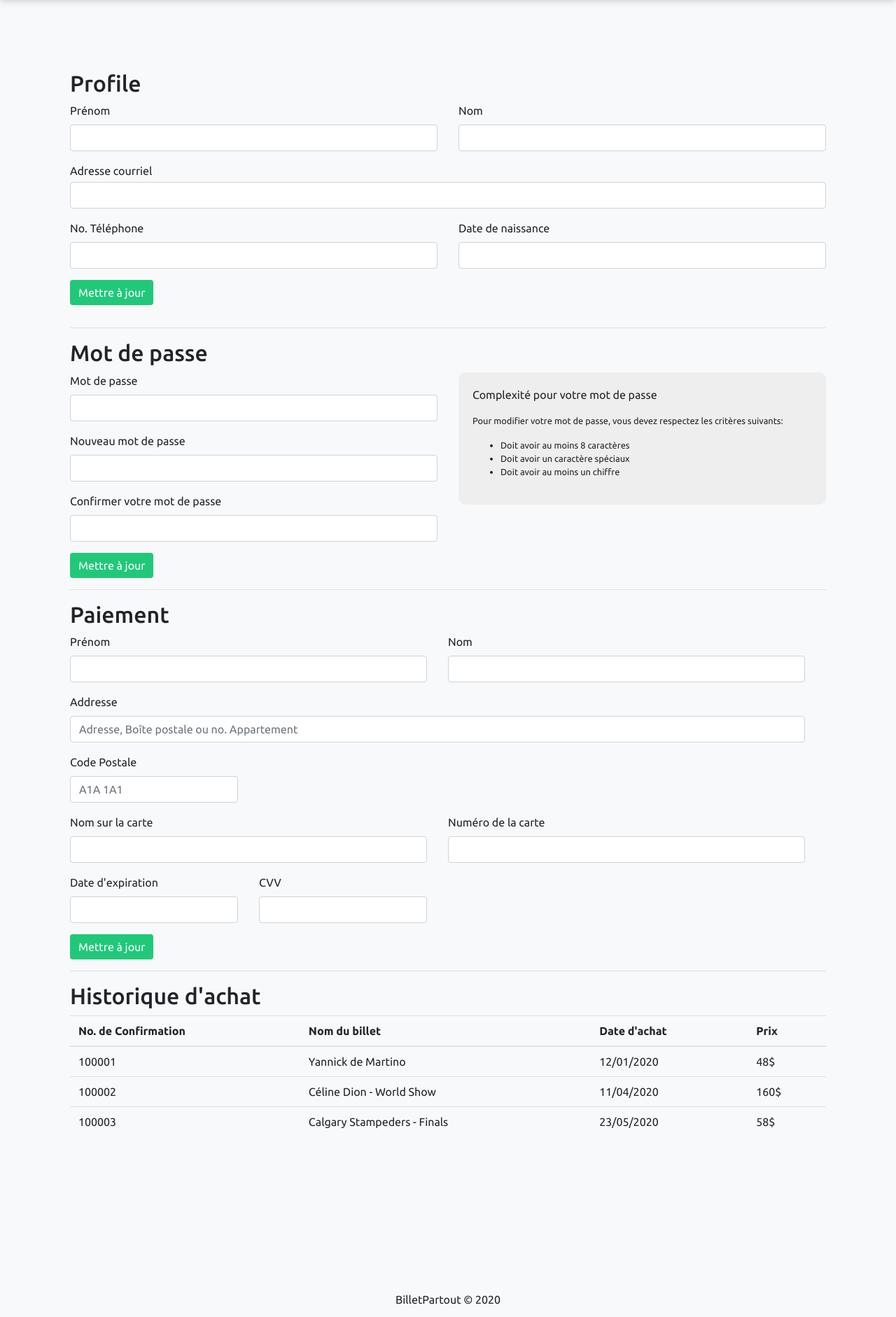
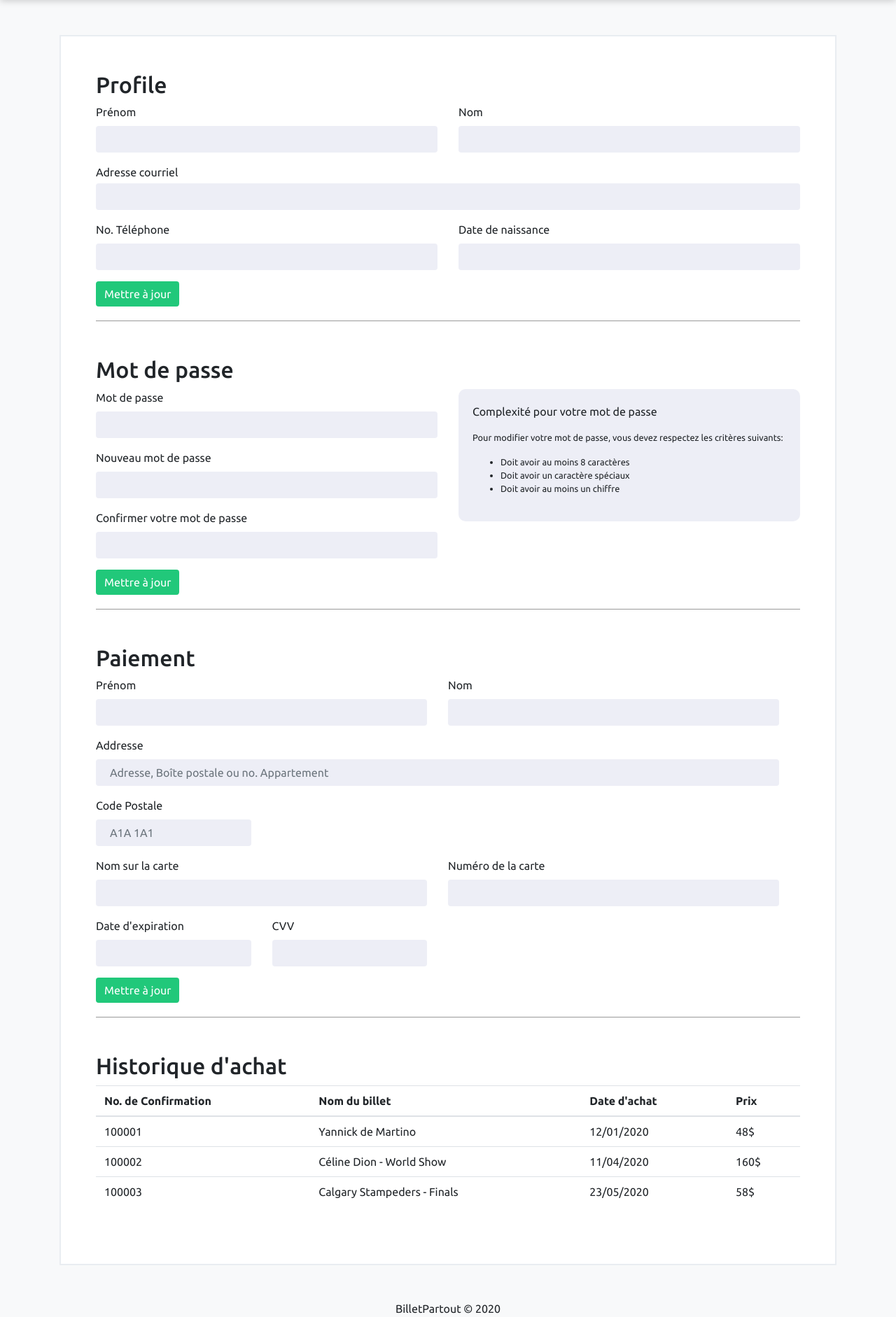
Before and after one commit to blaizeff/BilletPartout, a PHP site: page /profile/homepage in a window 1280 px wide. Shown: the part 80-1962 px from the top of the page at 70% size. Run offline with PHP 8.4, Linux system fonts and the light colour scheme; the visitor is signed in with stand-in values (Sample User, id 1); some libraries are stand-ins or nearby versions.

Commit message:
Changement css
* profile/homepage
* index

```diff
--- a/public/css/MasterStyle.css
+++ b/public/css/MasterStyle.css
@@ -4,18 +4,21 @@
     font-weight: 300;
     font-style: normal;
 }
+
 @font-face {
     font-family: 'Ubuntu';
     src: url('../font/Ubuntu-Regular.ttf') format('truetype');
     font-weight: 400;
     font-style: normal;
 }
+
 @font-face {
     font-family: 'Ubuntu';
     src: url('../font/Ubuntu-Medium.ttf') format('truetype');
     font-weight: 500;
     font-style: normal;
 }
+
 @font-face {
     font-family: 'Ubuntu';
     src: url('../font/Ubuntu-Bold.ttf') format('truetype');
@@ -40,18 +43,19 @@ body {
     color: white !important;
 }
 
-.icon{
+.icon {
     font-size: 40px;
-    margin-top:25px;
-    margin-right:20px;
+    margin-top: 25px;
+    margin-right: 20px;
     vertical-align: top;
-    color:#21c87a;
+    color: #21c87a;
     text-shadow: 0 0 10px rgba(0, 0, 0, .5);
 }
-.smallIcon{
+
+.smallIcon {
     font-size: 15px;
-    margin-right:15px;
-    color:#333;
+    margin-right: 15px;
+    color: #333;
 }
 
 footer {
@@ -68,63 +72,71 @@ footer {
 .customInput {
     background-color: #edeef6 !important;
     border: none !important;
-    margin: 15px 0 15px 0 !important;
     padding: 15px 20px 15px 20px !important;
 }
 
-.profileIcon{
+.profileIcon {
     margin: 5px 15px 0 0;
     font-size: 32px;
-    padding:15px;
+    padding: 15px;
     border-radius: 1em;
     color: #21c87a;
 }
-header a{
+
+header a {
     text-decoration: none;
     color: white;
 }
-header{
+
+header {
     position: sticky;
-    top:0;
-    left:0;
+    top: 0;
+    left: 0;
     background: white;
     padding: 0;
     box-shadow: 0 1px 10px rgba(0, 0, 0, .2);
-    z-index:1000;
+    z-index: 1000;
 }
-.navSearchBar{
+
+.navSearchBar {
     margin: 0 100px 0 50px;
-    display:inline-block;
+    display: inline-block;
 }
-.navButton{
-    margin-right:20px;
-    font-size:1.2em;
+
+.navButton {
+    margin-right: 20px;
+    font-size: 1.2em;
     color: rgb(95, 95, 95);
 }
-.navButton:hover{
+
+.navButton:hover {
     color: #21c87a;
 }
-.navSearch{
-    cursor:pointer;
-    position:relative;
-    right:45px;
+
+.navSearch {
+    cursor: pointer;
+    position: relative;
+    right: 45px;
     color: #21c87a;
     transition: all .2s ease-in-out;
-    padding:9px;
+    padding: 9px;
     border-radius: 1em;
 }
-.navSearch:hover{
+
+.navSearch:hover {
     color: #21c87a;
-    background-color:rgb(241, 244, 248);
+    background-color: rgb(241, 244, 248);
 }
-#submit{
-    display:none;
+
+#submit {
+    display: none;
 }
-.navSearchBar input{
+
+.navSearchBar input {
     font-family: 'Ubuntu', sans-serif;
     background-color: white;
     font-weight: 500;
-    width:800px;
+    width: 800px;
     padding: 12px 45px 12px 24px;
     font-size: 0.9em;
     line-height: 18px;
@@ -133,25 +145,37 @@ header{
     transition: all .2s ease-in-out;
     outline: none;
 }
-.navSearchBar input:focus{
+
+.navSearchBar input:focus {
     background-color: rgba(255, 255, 255, 1);
     border: 2px solid rgb(220, 220, 220);
 }
-.profileIcon:hover{
+
+.profileIcon:hover {
     transition: all .2s ease-in-out;
     background-color: rgba(255, 255, 255, .2);
-    color:#333;
+    color: #333;
 }
 
-input::placeholder{
-    color:rgb(167, 163, 163);
+input::placeholder {
+    color: rgb(167, 163, 163);
 }
-nav{
+
+nav {
     display: flex;
     justify-content: center;
     align-items: center;
 }
-nav img{
-    margin-left:20px;
-    margin-right:10px;
+
+nav img {
+    margin-left: 20px;
+    margin-right: 10px;
 }
+
+.article {
+    padding: 50px;
+    background-color: white;
+    margin-top: 50px;
+    margin-bottom: 50px;
+    border: 2px solid rgb(233, 237, 241);
+}
--- a/views/profile/SignUp.php
+++ b/views/profile/SignUp.php
@@ -12,8 +12,8 @@
                     <h1 class="title">Créer un compte</h1>
                     <div style="color:red;text-align:center"><?php echo User::errorMessage(); ?></div>
                     <input type="text" class="form-control form-control-lg customInput" name="email" placeholder="Entrez votre adresse courriel">
-                    <input type="password" class="form-control form-control-lg customInput" name="password" placeholder="Entrez votre mot de passe">
-                    <input type="password" class="form-control form-control-lg customInput" name="confirm" placeholder="Confirmez votre mot de passe">
+                    <input type="password" class="form-control form-control-lg customInput loginInput" name="password" placeholder="Entrez votre mot de passe">
+                    <input type="password" class="form-control form-control-lg customInput loginInput" name="confirm" placeholder="Confirmez votre mot de passe">
                     <button type="submit" name="submit" class="btn btn-lg btn-block btn-primary green">Se connecter</button>
 
                     <div class="text-center">
--- a/views/profile/homePage.php
+++ b/views/profile/homePage.php
@@ -4,7 +4,7 @@ PageFrame::loadBundle();
 ?>
 <style>
     .info {
-        background-color: #eeeeee;
+        background-color: #edeef6 ;
         border-radius: 10px;
         padding: 20px
     }
@@ -12,63 +12,70 @@ PageFrame::loadBundle();
     body {
         background-color: #f8f9fa;
     }
+    hr{
+        border: none;
+    height: 1px;
+    color: #999;
+    background-color: #999;
+    margin-bottom: 50px;
+    margin-top: 20px
+    }
 </style>
 
 <div class="container">
-    <div class="col-md-12" style="padding-top:100px">
+    <div class="col-md-12 article" >
         <h2>Profile</h2>
 
         <form class="row">
             <div class="col-12 col-md-6 form-group">
                 <label>Prénom</label>
-                <input type="text" class="form-control">
+                <input type="text" class="form-control custominput">
             </div>
 
             <div class="col-12 col-md-6 form-group">
                 <label>Nom</label>
-                <input type="text" class="form-control">
+                <input type="text" class="form-control custominput">
             </div>
 
             <div class="col-12 form-group">
                 <label class="mb-1">Adresse courriel</label>
-                <input type="email" class="form-control">
+                <input type="email" class="form-control custominput">
             </div>
 
             <div class="col-12 col-md-6 form-group">
                 <label>No. Téléphone</label>
-                <input type="text" class="form-control">
+                <input type="text" class="form-control custominput">
             </div>
 
             <div class="col-12 col-md-6 form-group">
                 <label>Date de naissance</label>
-                <input type="text" class="form-control">
+                <input type="text" class="form-control custominput">
             </div>
 
-            <div class="col-12 form-group">
+            <div class="col-12 ">
                 <button type="submit" class="btn btn-primary green">Mettre à jour</button>
             </div>
         </form>
 
-        <hr>
+        <hr >
 
         <h2>Mot de passe</h2>
         <form class="row">
             <div class="col-12 col-md-6">
                 <div class="form-group">
                     <label>Mot de passe</label>
-                    <input type="password" class="form-control">
+                    <input type="password" class="form-control custominput">
                 </div>
 
                 <div class="form-group">
                     <label>Nouveau mot de passe</label>
-                    <input type="password" class="form-control">
+                    <input type="password" class="form-control custominput">
                 </div>
 
                 <div class="form-group">
                     <label>Confirmer votre mot de passe</label>
-                    <input type="password" class="form-control">
+                    <input type="password" class="form-control custominput">
                 </div>
-
                 <button type="submit" class="btn btn-primary green">Mettre à jour</button>
             </div>
 
@@ -85,30 +92,31 @@ PageFrame::loadBundle();
                 </div>
             </div>
         </form>
+
         <hr>
 
         <h2>Paiement</h2>
         <form class="row col-md-12">
             <div class="row">
-                <div class="col-md-6 mb-3 form-group">
+                <div class="col-md-6 mb-3 form-group ">
                     <label for="firstName">Prénom</label>
-                    <input type="text" class="form-control" id="firstName" required>
+                    <input type="text" class="form-control custominput" id="firstName" required>
                 </div>
 
                 <div class="col-md-6 mb-3 form-group">
                     <label for="lastName">Nom</label>
-                    <input type="text" class="form-control" id="lastName" required>
+                    <input type="text" class="form-control custominput" id="lastName" required>
                 </div>
 
 
                 <div class="col-md-12 mb-3 form-group">
                     <label for="address">Addresse</label>
-                    <input type="text" class="form-control" id="address" placeholder="Adresse, Boîte postale ou no. Appartement" required>
+                    <input type="text" class="form-control custominput" id="address" placeholder="Adresse, Boîte postale ou no. Appartement" required>
                 </div>
 
                 <div class="col-md-3 mb-3">
                     <label for="zip">Code Postale</label>
-                    <input type="text" class="form-control" id="zip" placeholder="A1A 1A1" required>
+                    <input type="text" class="form-control custominput" id="zip" placeholder="A1A 1A1" required>
                 </div>
 
             </div>
@@ -116,25 +124,26 @@ PageFrame::loadBundle();
             <div class="row">
                 <div class="col-md-6 mb-3">
                     <label for="cc-name">Nom sur la carte</label>
-                    <input type="text" class="form-control" id="cc-name" required>
+                    <input type="text" class="form-control custominput" id="cc-name" required>
                 </div>
 
                 <div class="col-md-6 mb-3">
                     <label for="cc-number">Numéro de la carte</label>
-                    <input type="text" class="form-control" id="cc-number" required>
+                    <input type="text" class="form-control custominput" id="cc-number" required>
                 </div>
 
                 <div class="col-md-3 mb-3">
                     <label for="cc-expiration">Date d'expiration</label>
-                    <input type="text" class="form-control" id="cc-expiration" required>
+                    <input type="text" class="form-control custominput" id="cc-expiration" required>
                 </div>
                 <div class="col-md-3 mb-3">
                     <label for="cc-expiration">CVV</label>
-                    <input type="text" class="form-control" id="cc-cvv" required>
+                    <input type="text" class="form-control custominput" id="cc-cvv" required>
                 </div>
             </div>
             <button type="submit" class="btn btn-primary green">Mettre à jour</button>
         </form>
+
         <hr>
         <h2>Historique d'achat</h2>
 
--- a/views/profile/login.php
+++ b/views/profile/login.php
@@ -10,8 +10,8 @@
             <div style="padding:50px 30px 50px 30px">
                 <h1 class="title">Se connecter</h1>
                 <div style="color:red;text-align:center"><?php echo User::errorMessage(); ?></div>
-                <input type="text" class="form-control form-control-lg customInput" name="email" placeholder="Entrez votre adresse courriel">
-                <input type="password" class="form-control form-control-lg customInput" name="password" placeholder="Entrez votre mot de passe">
+                <input type="text" class="form-control form-control-lg customInput loginInput" name="email" placeholder="Entrez votre adresse courriel">
+                <input type="password" class="form-control form-control-lg customInput loginInput" name="password" placeholder="Entrez votre mot de passe">
 
                 <div class="form-group d-flex justify-content-between">
                     <div class="custom-control custom-checkbox">
```
Also changed, not shown: public/css/homePage.css (+31 -18 lines), public/css/list.css (+58 -41 lines), views/home.php (+7 -7 lines). Lines whose indentation alone changed are shown as unchanged.
